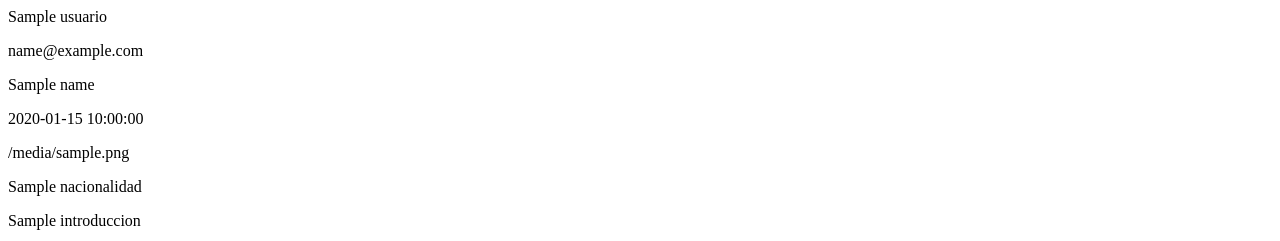
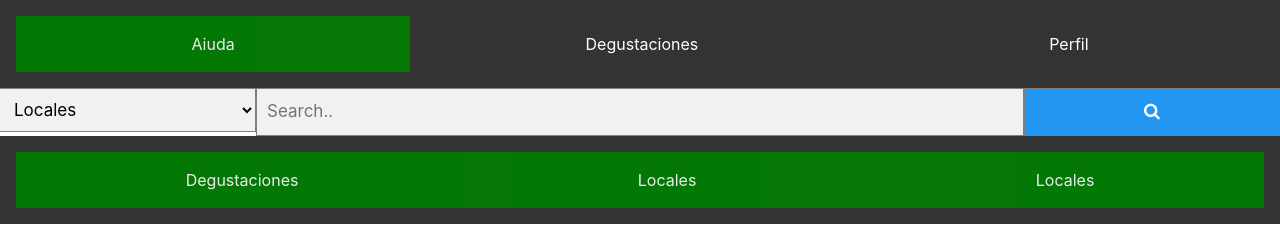
Before and after one commit to JavierBH/IS2, a Flask app: template templates/perfil.html in a window 1280 px wide. Shown: the top 241 px of the page. Run offline with Flask 2, Linux system fonts and the light colour scheme; the template is opened without the code that fills it: most values are stand-ins (such as "Sample title", 1, 10 or a date in 2020); some libraries are stand-ins or nearby versions.

Commit message:
añadido perfil

```diff
--- a/templates/perfil.html
+++ b/templates/perfil.html
@@ -1,11 +1,142 @@
 
-<html>
+{% from "_render_macros.html" import render_messages_success %}
 
-        <p>{{ usuario }}</p>
-        <p>{{ email }}</p>
-        <p>{{ name }}</p>
-        <p>{{ fecha }}</p>
-        <img>{{ foto }}</img>
-        <p>{{ nacionalidad }}</p>
-        <p>{{ introduccion }}</p>
-      </html>
+<!DOCTYPE html>
+<html lang="en">
+<head>
+<title>DesTapIS</title>
+<meta charset="UTF-8">
+<meta name="viewport" content="width=device-width, initial-scale=1">
+<link rel="stylesheet" type="text/css" media="screen" href="{{ url_for('static', filename='css/main.css') }}" />
+<link rel="stylesheet" type="text/css" media="screen" href="{{ url_for('static', filename='css/autocomplete.css') }}" />
+
+<link rel="stylesheet" href="https://maxcdn.bootstrapcdn.com/bootstrap/4.3.1/css/bootstrap.min.css">
+<script src="https://ajax.googleapis.com/ajax/libs/jquery/3.4.1/jquery.min.js"></script>
+<script src="https://cdnjs.cloudflare.com/ajax/libs/popper.js/1.14.7/umd/popper.min.js"></script>
+<script src="https://maxcdn.bootstrapcdn.com/bootstrap/4.3.1/js/bootstrap.min.js"></script>
+<link rel="stylesheet" href="https://cdnjs.cloudflare.com/ajax/libs/font-awesome/4.7.0/css/font-awesome.min.css">
+<script src="{{ url_for('static', filename='js/perfil.js') }}"></script>
+
+
+</head>
+<body>
+  {{render_messages_success(messages)}}
+
+<div class="navbar">
+  <button id="helpBtn">Aiuda</button>
+  <!-- The Modal -->
+<div id="helpModal" class="modal">
+
+  <!-- Modal content -->
+  <div class="modal-content">
+    <span class="close">&times;</span>
+    <p>ODIAME POR SER OTAKU, Adelante,estas en tu derecho,abla amis espaldas y az de mi vida un infierno,lo aguantare con una sonridsa en la cara,insulta al anime,a algun amigo tanbien otaku,y el infierno te parecera un hotel conparado conmigo</p>
+  </div>
+
+</div>
+  <a href="#">Degustaciones</a>
+  <a href="#">Perfil</a>
+</div>
+
+
+<form class="example" autocomplete="off" action="/action_page.php">
+  <select>
+    <option value="Locales" name="selector">Locales</option>
+    <option value="degustaciones" name="selector">Degustaciones</option>
+  </select>
+
+  <form action="post" action="{{ url_for('home') }}">
+  <div class="autocomplete">
+
+  <input id="searchBar" type="text" autocomplete="off" placeholder="Search.." >
+  <script>
+      arr = '{{ info | tojson | safe }}'
+      autocomplete(document.getElementById("searchBar"),arr);
+  </script>
+  </div>
+  <button type="submit"><i class="fa fa-search"></i></button>
+</form>
+
+</form>
+
+<section class= "main_page">
+
+    <div class="navbar">
+        <button class="tablink" onclick="tab_main(event,'informacion')" id="defaultOpen">Degustaciones</button>
+        <button class="tablink" onclick="tab_main(event,'cambiar_datos')">Locales</button>
+        <button class="tablink" onclick="tab_main(event,'errores')">Locales</button>
+    </div>
+
+    <div id="informacion" class="main">
+
+   </div>
+
+   <div id="cambiar_datos" class="main">
+
+ </div>
+
+ <div id="errores" class="main">
+  lkjhgfrd
+</div>
+
+  <div class="row">
+  <div class="side">
+    <h2>Actividades recientes</h2>
+    <hr>
+    <div class="recentBox" id="recents">
+
+    </div>
+  </div>
+
+
+  <div class="side">
+    <div class="navbar">
+        <button class="tablink" id="defaultOpenSide" onclick="tab_info_menu(event,'perfil')" >Perfil</button>
+        <button class="tablink" onclick="tab_info_menu(event,'estadisticas')">Estadisticas</button>
+        <button class="tablink" onclick="tab_info_menu(event,'solicitudes')">Solicitudes</button>
+    </div>
+  <div class="info_menu" id="perfil">
+    <h2>Perfil</h2>
+    <h3>Lorem ipsum dolor sit amet consectetur adipisicing elit. Quod doloribus illo sit, cupiditate fugit quis consequatur esse veniam quidem ab, voluptatem incidunt libero nesciunt ipsum vitae amet accusamus numquam qui!</h3>
+  </div>
+
+  <div class="info_menu" id="estadisticas">
+      <h2>Estadisticas</h2>
+      <p>Aaron tio ponme bien las cosas de la BBDD</p>
+    </div>
+
+    <div class="info_menu" id="solicitudes">
+        <h2>Caca</h2>
+        <h3>Lorem ipsum dolor sit amet consectetur adipisicing elit. Quod doloribus illo sit, cupiditate fugit quis consequatur esse veniam quidem ab, voluptatem incidunt libero nesciunt ipsum vitae amet accusamus numquam qui!</h3>
+      </div>
+
+
+  </div>
+</section>
+
+
+<section class="secondary-menus1">
+  <div class="menus">
+   <div class="menu1">
+     <h2>Submenu1</h2>
+   </div>
+   <div class="menu1">
+      <h2>Submenu2</h2>
+   </div>
+  </div>
+</section>
+
+<section class="secondary-menus2">
+  <div class="menus">
+    <div class="menu3">
+        <h2>Submenu3</h2>
+    </div>
+    <div class="menu4">
+        <h2>Submenu4</h2>
+    </div>
+  </div>
+</section>
+
+
+<script src="{{ url_for('static', filename='js/main.js') }}"></script>
+</body>
```
